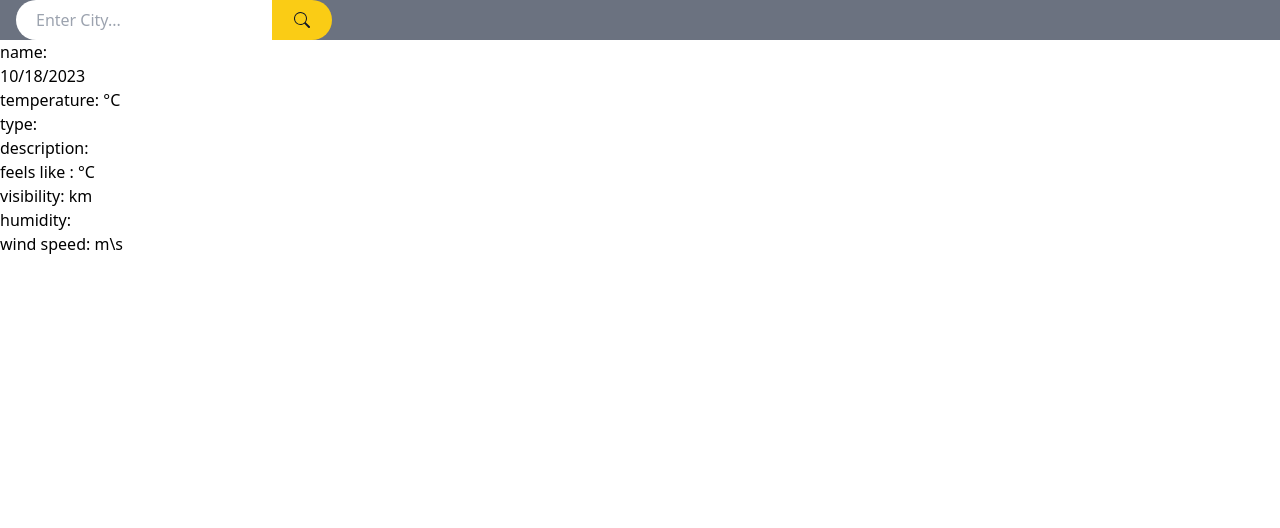
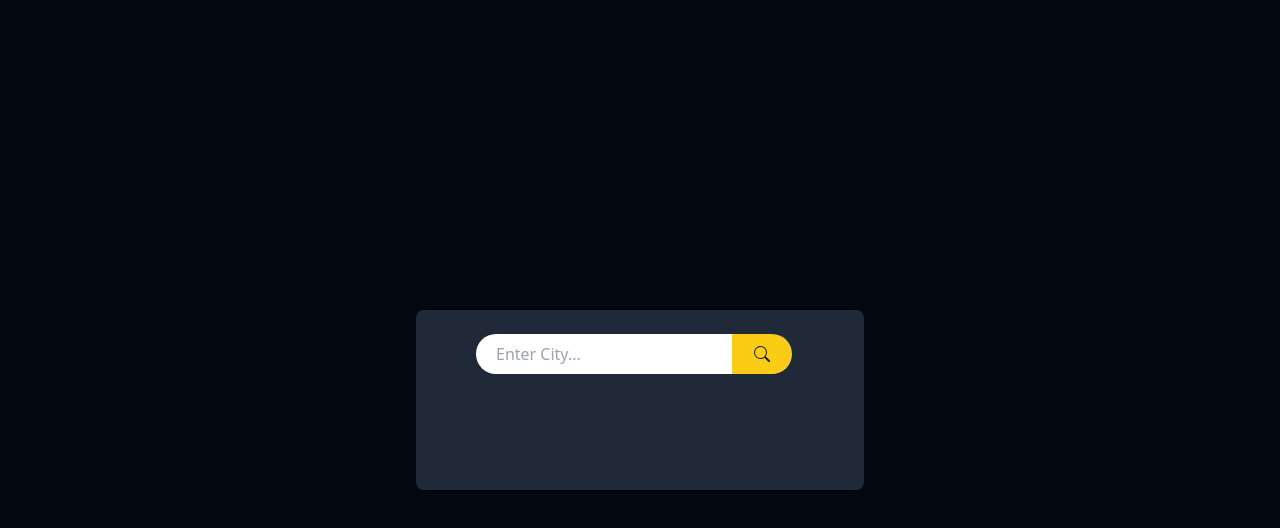
Before and after one commit to srinivassarkar/weather_app, a React (Vite) app: page / in a window 1280 px wide. Shown: the top 528 px of the page. Built offline with nearby package versions, Linux system fonts and the light colour scheme.

Commit message:
create UI

```diff
--- a/src/App.jsx
+++ b/src/App.jsx
@@ -1,20 +1,33 @@
 import { useEffect, useState } from "react";
-import { BsSearch } from "react-icons/bs";
-import DateTime from "./Components/DateTime";
+import {
+  BsSearch,
+  BsFillCloudsFill,
+  BsFillCloudHazeFill,
+  BsFillCloudRainFill,
+  BsFillSunFill,
+  BsFillCloudSnowFill,
+  BsFillCloudLightningRainFill,
+  BsWind,
+} from "react-icons/bs";
+import { LuLoader, LuWaves } from "react-icons/lu";
+import { AiOutlineEye } from "react-icons/ai";
+import { CiTempHigh } from "react-icons/ci";
+
 
 export default function App() {
   const [searchCity, setSearchCity] = useState("");
   const [weather, setWeather] = useState({});
+  const [animate, setAnimate] = useState(false);
+  const date = new Date();
 
   const apiKey = "0233c7695f99f4daa61475a720a71307";
 
   async function fetchWeatherData() {
     if (searchCity) {
-      const baseUrl = `https://api.openweathermap.org/data/2.5/weather?q=${searchCity}&units=metric&&APPID=${apiKey}`;
+      const baseUrl = `https://api.openweathermap.org/data/2.5/weather?q=${searchCity}&units=metric&APPID=${apiKey}`;
       const data = await fetch(baseUrl);
       const result = await data.json();
       setWeather(result);
-      console.log(result);
     }
   }
 
@@ -26,17 +39,66 @@ export default function App() {
 
   useEffect(() => {
     fetchWeatherData();
-  }, [searchCity]); // This will trigger the effect whenever searchCity changes
+  }, [searchCity]);
+
+  function handleSubmit(e) {
+    if (searchCity != "") {
+      fetchWeatherData();
+    }
+
+    e.preventDefault();
+  }
+
+  if (!weather) {
+    <LuLoader className="text-5xl animate-spin" />;
+  }
+
+
+  //if input is empty
+
+
+
+  // Define the icon variable with a default value
+  let icon = null;
+
+  if (weather && weather.weather && weather.weather.length > 0) {
+    // Check if weather and weather.weather are defined
+    switch (weather.weather[0].main) {
+      case "Clouds":
+        icon = <BsFillCloudsFill />;
+        break;
+      case "Haze":
+        icon = <BsFillCloudHazeFill />;
+        break;
+      case "Rain":
+        icon = <BsFillCloudRainFill />;
+        break;
+      case "Clear":
+        icon = <BsFillSunFill />;
+        break;
+      case "Drizzle":
+        icon = <BsFillCloudRainFill />;
+        break;
+      case "Snow":
+        icon = <BsFillCloudSnowFill />;
+        break;
+      case "Thunderstorm":
+        icon = <BsFillCloudLightningRainFill />;
+        break;
+    }
+  }
 
   return (
     <>
-      <div>
+      <div className="w-full min-h-screen bg-gray-950 flex items-center  justify-center">
         {/* Button */}
-        <div className="flex justify-center items-center bg-gray-500">
-          <div className="container mx-auto px-4 flex items-center">
+        <div className="w-full py-3 max-w-md bg-gray-800 mx-auto  rounded-lg p-4">
+          <div
+
+          className="container mx-auto px-11 flex items-center mt-3">
             <input
               type="text"
-              className="bg-white rounded-l-full px-5 py-2 w-64 focus:outline-none focus:shadow-md"
+              className="bg-white rounded-l-full px-5 py-2  w-full sm:w-64 focus:outline-none focus:shadow-md"
               placeholder="Enter City..."
               value={searchCity}
               onChange={(e) => {
@@ -46,29 +108,75 @@ export default function App() {
             />
             <button
               type="submit"
-              className="bg-yellow-400 hover-bg-yellow-500 text-gray-900 rounded-r-full py-3 px-5 focus-shadow-md"
-              onClick={fetchWeatherData}
+              className="bg-yellow-400 hover:bg-yellow-500 text-gray-900 rounded-r-full py-3 px-5 focus-shadow-md"
+              onClick={() => handleSubmit()}
             >
               <BsSearch className="h-4 w-5" />
             </button>
           </div>
-        </div>
 
-        {/* {Body} */}
-        <div>
-          <p>name: {weather.name}</p>
-          <p>
-            <DateTime />
-          </p>
-          <p>temperature: {weather.main && weather.main.temp}°C</p>
-          <p>type: {weather.weather && weather.weather[0].main}</p>
-          <p>
-            description: {weather.weather && weather.weather[0].description}
-          </p>
-          <p>feels like : {weather.weather && weather.main.feels_like} °C</p>
-          <p>visibility: {weather.weather && weather.visibility / 1000} km</p>
-          <p>humidity: {weather.weather && weather.main.humidity}</p>
-          <p>wind speed: {weather.weather && weather.wind.speed} m\s</p>
+          <div className="text-white">
+            {/* head */}
+            <div className="mt-6 flex flex-col items-center justify-center sm:flex-row">
+              <div className="text-6xl mb-4 sm:mb-0">{icon}</div>
+              <div className="text-2xl mx-4 font-semibold text-center sm:text-left">
+                {weather.weather ? (
+                  <div className="text-2xl">
+                    {weather.name}
+                    {weather.sys && `, ${weather.sys.country}`}
+                  </div>
+                ) : null}
+                {weather.weather ? (
+                  <div className="text-sm">
+                    {date.getUTCDate()}/{date.getUTCMonth() + 1}/
+                    {date.getUTCFullYear()}
+                  </div>
+                ) : null}
+              </div>
+            </div>
+
+            <div className="flex flex-col mt-8 items-center text-center sm:text-left sm:mx-14">
+              {weather.main && (
+                <div className="text-5xl sm:text-[85px] leading-none">
+                  {parseInt(weather.main.temp)}°C
+                </div>
+              )}
+              <div className="text-lg sm:text-xl">
+                {weather.weather && weather.weather[0].main}
+              </div>
+            </div>
+            {/* body */}
+            <div className="flex flex-col mt-12 sm:flex-row justify-between ">
+              <div className="flex flex-col">
+                {weather.main && (
+                  <div className="flex  items-center mb-2">
+                    <CiTempHigh className="mr-2 " />
+                    Feels Like {parseInt(weather.main.feels_like)} °C
+                  </div>
+                )}
+                {weather.main && (
+                  <div className="flex items-center">
+                    <AiOutlineEye className="mr-2 " />
+                    Visibility {weather.visibility / 1000} km
+                  </div>
+                )}
+              </div>
+              <div className="flex flex-col">
+                {weather.main && (
+                  <div className="flex items-center mb-2">
+                    <LuWaves className="mr-2" />
+                    Humidity {weather.main.humidity} %
+                  </div>
+                )}
+                {weather.wind && (
+                  <div className="flex items-center">
+                    <BsWind className="mr-2" />
+                    Wind {weather.wind.speed} m/s
+                  </div>
+                )}
+              </div>
+            </div>
+          </div>
         </div>
       </div>
     </>
```
